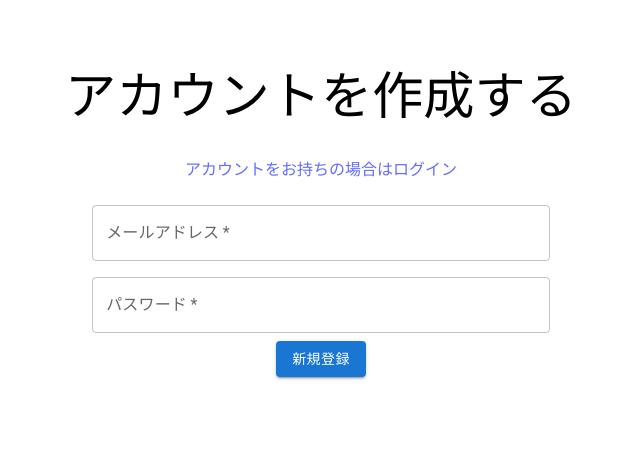
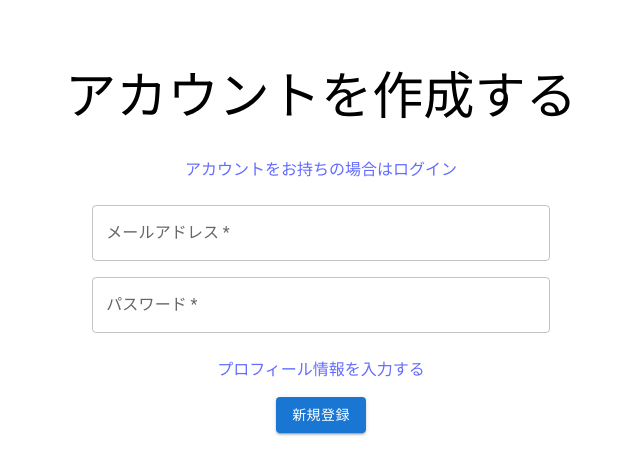
Before and after one commit to Semi-koron/sinro-teiji-kun, a React (Vite) app: page /signup in a window 1280 px wide. Shown: the top 474 px of the page, without its empty margins (319-959 px from the left). Built offline with nearby package versions, Linux system fonts and the light colour scheme; no server answers.

Commit message:
feat profile link

```diff
--- a/src/components/pages/signup/index.tsx
+++ b/src/components/pages/signup/index.tsx
@@ -82,6 +82,11 @@ const SignupPage = () => {
         </div>
       </Box>
       <Stack spacing={2} direction="row" justifyContent="center">
+        <Link to="/signup/profile">
+          <p>プロフィール情報を入力する</p>
+        </Link>
+      </Stack>
+      <Stack spacing={2} direction="row" justifyContent="center">
         <Button variant="contained" onClick={handleSignup}>
           新規登録
         </Button>
```
